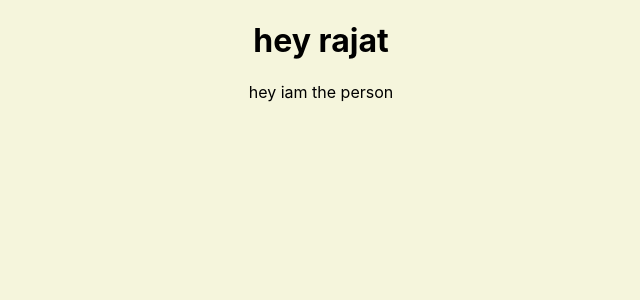
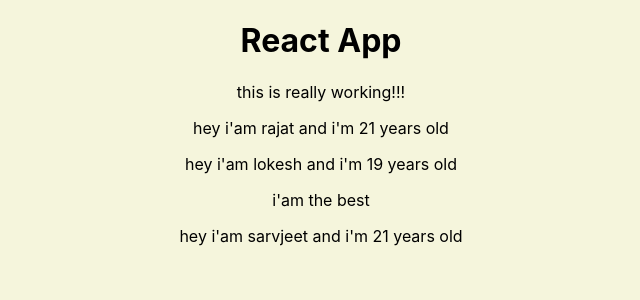
Before and after one commit to prajat/ReactJs-by-Noob, a React (Create React App) app in the folder react-noobapp/: page / in a window 1280 px wide. Shown: the top 300 px of the page, without its empty margins (319-959 px from the left). Built offline with nearby package versions, Linux system fonts and the light colour scheme.

Commit message:
props used

```diff
--- a/react-noobapp/src/App.js
+++ b/react-noobapp/src/App.js
@@ -8,9 +8,11 @@
   render(){
     return (
       <div className="App">
-        <h1>hey rajat</h1>
-
-        <Person />
+        <h1>React App</h1>
+        <p>this is really working!!!</p>
+        <Person name="rajat" age="21"/>
+        <Person name="lokesh" age="19">i'am the best</Person>
+        <Person name="sarvjeet" age="21"/>
       </div>
 
 
--- a/react-noobapp/src/Person/Person.js
+++ b/react-noobapp/src/Person/Person.js
@@ -1,6 +1,11 @@
 import React from 'react';
 
-const person=()=>{
-    return <p>hey iam the person</p>
+const person=(props)=>{
+    return (
+        <div>
+            <p>hey i'am {props.name} and i'm {props.age} years old</p>
+            <p>{props.children}</p>
+        </div>
+    )
 };
 export default person;
```
